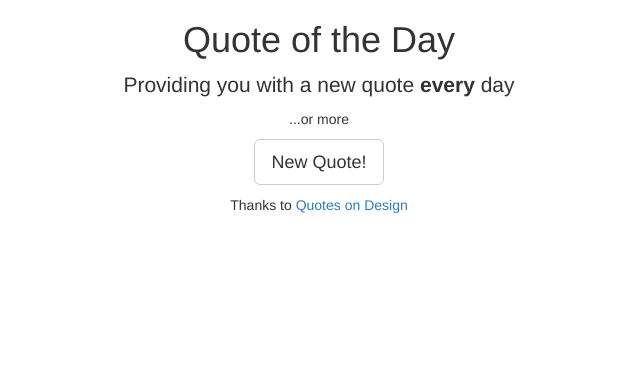
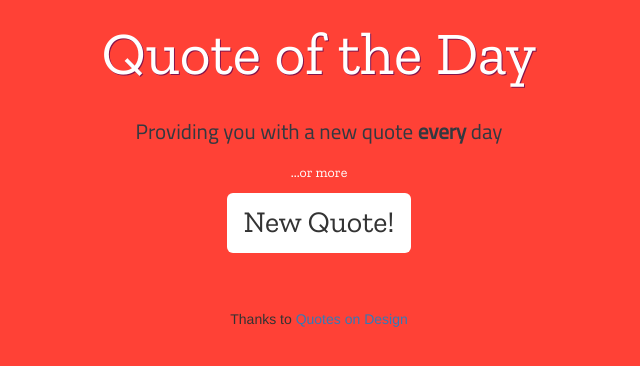
Before and after one commit to yabbes/quoteoftheday, a website: page index.html in a window 1280 px wide. Shown: the whole page, without its empty margins (321-961 px from the left). Drawn offline with nearby package versions, Linux system fonts and the light colour scheme; the site is published under a folder, as on GitHub Pages, so addresses that start at the root find nothing; no server answers; a web font is replaced by a local one.

Commit message:
mistakes..

```diff
--- a/index.html
+++ b/index.html
@@ -5,7 +5,7 @@
     <meta http-equiv="X-UA-Compatible" content="IE=edge">
     <meta name="viewport" content="width=device-width, initial-scale=1">
     <title>Quotation of the Day</title>
-    <link rel="stylesheet" href="/src.css">
+    <link rel="stylesheet" href="src.css">
     <!-- Bootstrap -->
     <link rel="stylesheet" href="https://maxcdn.bootstrapcdn.com/bootstrap/3.3.5/css/bootstrap.min.css">
     <link rel="stylesheet" href="https://maxcdn.bootstrapcdn.com/font-awesome/4.4.0/css/font-awesome.min.css">
```
Also changed, not shown: README.md (added).
